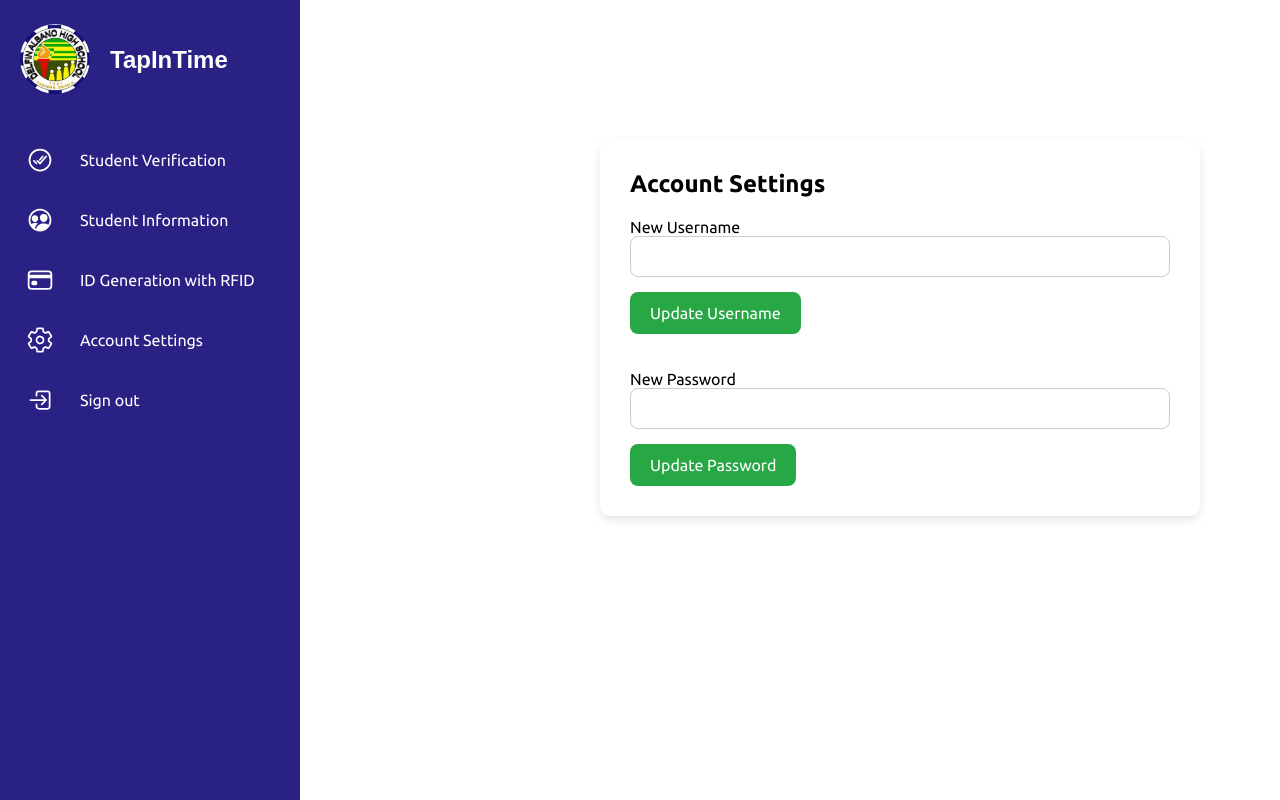
After one commit to 1missJ/TapTrak, a PHP site: page /counselor_settings.php in a window 1280 px wide. The commit adds this page. Run offline with PHP 8.4, Linux system fonts and the light colour scheme; a user stored in the database is signed in.

Commit message:
Add files via upload

```diff
--- /dev/null
+++ b/TapInTime/counselor_settings.php
@@ -0,0 +1,140 @@
+<?php
+session_start();
+include 'db_connection.php';
+
+$success_message = "";
+$error_message = "";
+
+// Only allow logged-in guidance counselor
+if (!isset($_SESSION['user_role']) || $_SESSION['user_role'] !== 'counselor') {
+    echo "Access Denied.";
+    exit;
+}
+
+$user_id = $_SESSION['user_id'];
+
+// Update username
+if ($_SERVER["REQUEST_METHOD"] == "POST" && isset($_POST['change_username'])) {
+    $new_username = $_POST['new_username'];
+
+    $stmt = $conn->prepare("UPDATE users SET username = ? WHERE id = ?");
+    $stmt->bind_param("si", $new_username, $user_id);
+
+    if ($stmt->execute()) {
+        $_SESSION['username'] = $new_username;
+        $success_message = "Username successfully updated!";
+    } else {
+        $error_message = "Error updating username.";
+    }
+    $stmt->close();
+}
+
+// Update password
+if ($_SERVER["REQUEST_METHOD"] == "POST" && isset($_POST['change_password'])) {
+    $new_password = password_hash($_POST['new_password'], PASSWORD_DEFAULT);
+
+    $stmt = $conn->prepare("UPDATE users SET password = ? WHERE id = ?");
+    $stmt->bind_param("si", $new_password, $user_id);
+
+    if ($stmt->execute()) {
+        $success_message = "Password successfully updated!";
+    } else {
+        $error_message = "Error updating password.";
+    }
+    $stmt->close();
+}
+
+$conn->close();
+?>
+
+<!DOCTYPE html>
+<html lang="en">
+<head>
+    <meta charset="UTF-8">
+    <title>Guidance Counselor Settings</title>
+    <link rel="stylesheet" href="assets/css/style.css">
+    <style>
+        .settings-container {
+            max-width: 600px;
+            margin: 50px auto;
+            padding: 30px;
+            background: #fff;
+            border-radius: 10px;
+            box-shadow: 0 4px 10px rgba(0, 0, 0, 0.1);
+            margin-left: 600px
+        }
+
+        .form-control {
+            width: 100%;
+            padding: 12px;
+            margin-bottom: 15px;
+            border-radius: 8px;
+            border: 1px solid #ccc;
+        }
+
+        button {
+            padding: 12px 20px;
+            border: none;
+            border-radius: 8px;
+            background: #28a745;
+            color: #fff;
+            font-size: 16px;
+        }
+
+        h2 {
+            margin-bottom: 20px;
+        }
+
+        .message {
+            margin-bottom: 15px;
+            padding: 10px;
+            border-radius: 8px;
+        }
+
+        .success {
+            background: #d4edda;
+            color: #155724;
+        }
+
+        .error {
+            background: #f8d7da;
+            color: #721c24;
+        }
+    </style>
+</head>
+<body>
+<?php include('counselor_sidebar.php'); ?>
+<div class="settings-container">
+    <h2>Account Settings</h2>
+
+    <?php if (!empty($success_message)): ?>
+        <div class="message success"><?= $success_message ?></div>
+    <?php endif; ?>
+    <?php if (!empty($error_message)): ?>
+        <div class="message error"><?= $error_message ?></div>
+    <?php endif; ?>
+
+    <!-- Change Username -->
+    <form method="POST">
+        <label for="new_username">New Username</label>
+        <input type="text" name="new_username" id="new_username" class="form-control" required>
+        <button type="submit" name="change_username">Update Username</button>
+    </form>
+
+    <br><br>
+
+    <!-- Change Password -->
+    <form method="POST">
+        <label for="new_password">New Password</label>
+        <input type="password" name="new_password" id="new_password" class="form-control" required>
+        <button type="submit" name="change_password">Update Password</button>
+    </form>
+</div>
+
+
+ <script src="assets/js/main.js"></script>
+    <script type="module" src="https://unpkg.com/ionicons@7.1.0/dist/ionicons/ionicons.esm.js"></script>
+    <script nomodule src="https://unpkg.com/ionicons@7.1.0/dist/ionicons/ionicons.js"></script>
+
+</body>
+</html>
--- a/TapInTime/counselor_sidebar.php
+++ b/TapInTime/counselor_sidebar.php
@@ -32,9 +32,9 @@
             </li>
 
             <li>
-                <a href="user.php">
-                    <span class="icon"><ion-icon name="person-outline"></ion-icon></span>
-                    <span class="title">Users</span>
+                <a href="counselor_settings.php">
+                    <span class="icon"><ion-icon name="settings-outline"></ion-icon></span>
+                    <span class="title">Account Settings</span>
                 </a>
             </li>
 
--- a/TapInTime/index.php
+++ b/TapInTime/index.php
@@ -49,7 +49,7 @@ if ($_SERVER["REQUEST_METHOD"] == "POST") {
     <link rel="stylesheet" href="https://cdn.jsdelivr.net/npm/bootstrap@5.3.0/dist/css/bootstrap.min.css">
     <style>
       body {
-    background: url('assets/imgs/dahs_pic.jpg') no-repeat center center fixed;
+    background: url('assets/imgs/dahs2.jpg') no-repeat center center fixed;
     background-size: cover;
 }
 
```
Also changed, not shown: TapInTime/sidebar.php (+14 -5 lines), TapInTime/assets/imgs/dahs2.jpg (added).
